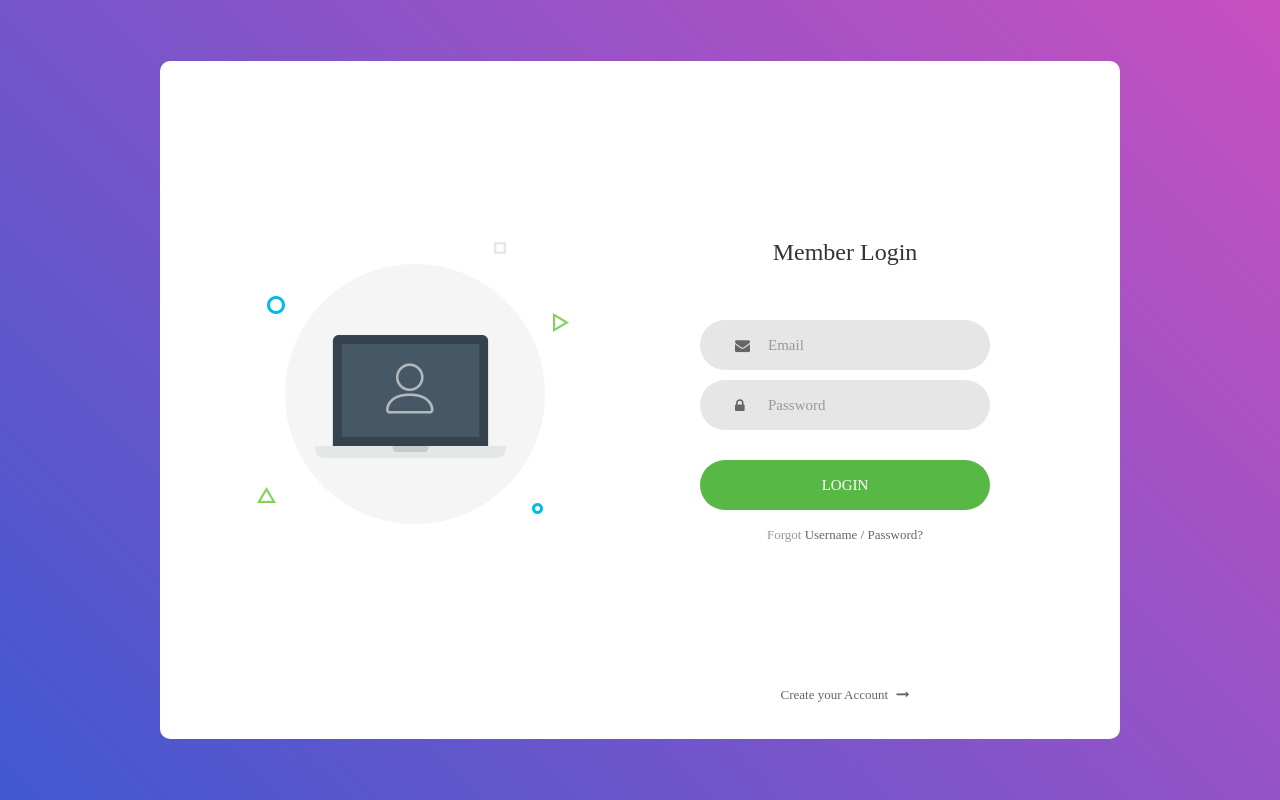
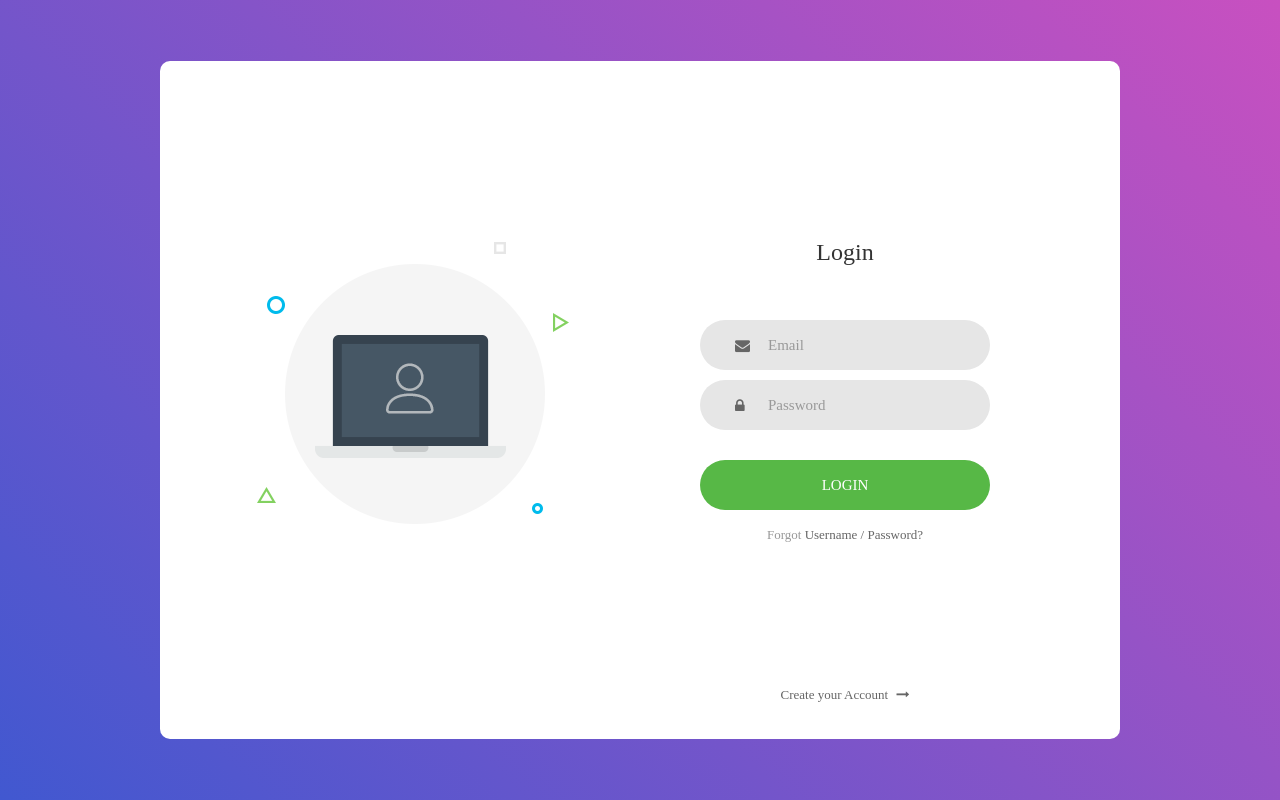
Before and after one commit to Tejoooo/Phyoverflow, a Django app: page /login in a window 1280 px wide. Run offline with Django 4.2, Linux system fonts and the light colour scheme; some libraries are stand-ins or nearby versions; some web fonts are replaced.

Commit message:
modified mini changes in loginpage

```diff
--- a/myapp/views.py
+++ b/myapp/views.py
@@ -19,6 +19,7 @@ def login(request):
             return redirect('login')
         user = authenticate(request,email=email,password=password)
         if user is not None:
+            login(request,user)
             return redirect('index')
         else:
             messages.error(request,"User Credentials doesnot matched")
--- a/templates/login.html
+++ b/templates/login.html
@@ -37,7 +37,7 @@
 					{{m}}
 					{%endfor%}
 					<span class="login100-form-title">
-						Member Login
+						Login
 					</span>
 
 					<div class="wrap-input100 validate-input" data-validate = "Valid email is required: ex@abc.xyz">
```
